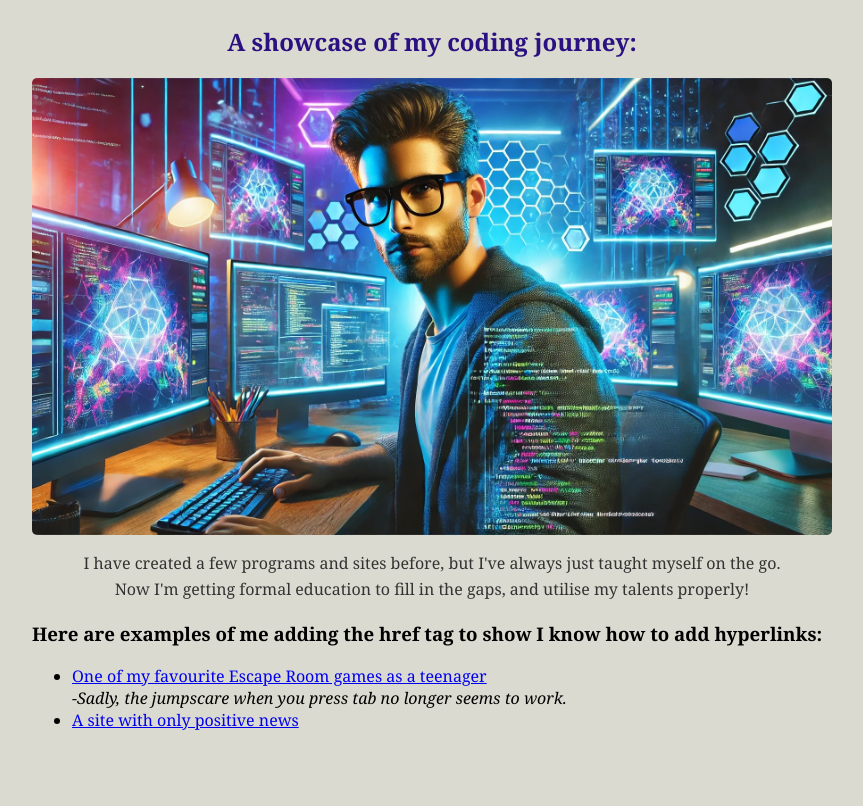
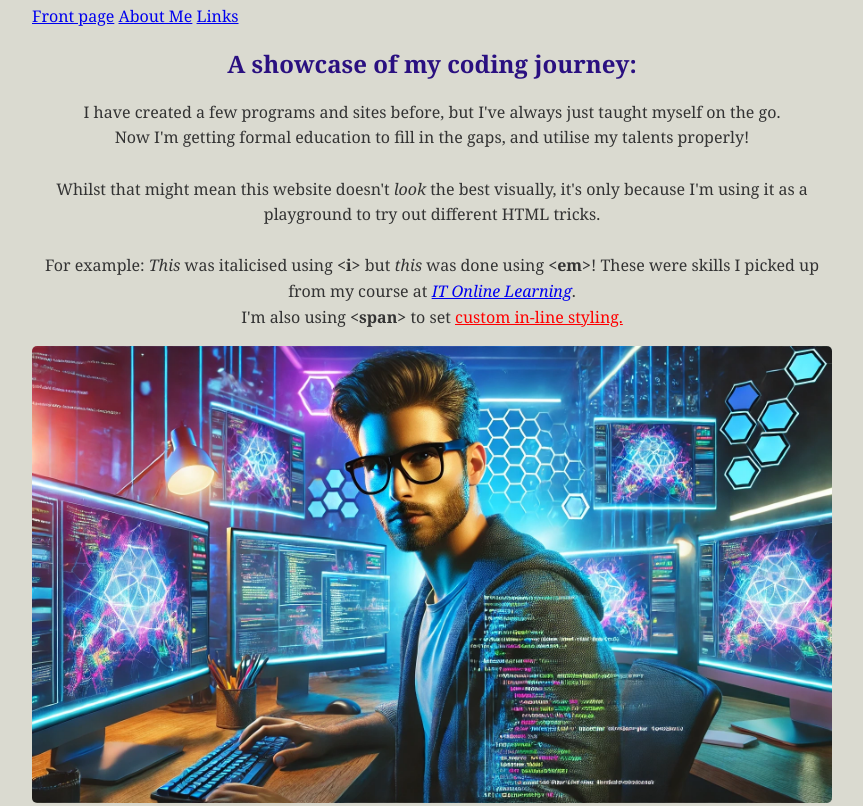
Before and after one commit to RyanHornsby/ProfilePage, a plain HTML site: page index.html in a window 1280 px wide. Shown: the top 806 px of the page, without its empty margins (208-1071 px from the left). Drawn offline with Linux system fonts and the light colour scheme.

Commit message:
Updating main page
This is my progress as of completing Module 3 - Practical Activity.

```diff
--- a/index.html
+++ b/index.html
@@ -7,16 +7,53 @@
     <link rel="stylesheet" href="style.css">
 </head>
 <body>
-        <h2>A showcase of my coding journey:</h2>
-        <!--Now adding an image to show me as relatable-->
-        <img src="Images/ImBehindSevenScreens.webp" alt="An AI generated image (so it's copyright free lol) of a generic coding guy with tons of monitors">
+    <!--Navigation section-->
+    <div class = "nav-section">
+        <nav>
+            <a href="#home">Front page</a>
+            <a href="#about">About Me</a>
+            <a href="#links">Links</a>
+        </nav>
+    </div>
+
+    <!--Header section-->
+    <div class="header">
+        <h2 id="home">A showcase of my coding journey:</h2>
+    </div>
+
+    <!--Main section-->
+    <div class="main-section">
+        <!--About section-->
+        <div class="about-section" id="about">
             <p>I have created a few programs and sites before, but I've always just taught myself on the go.<br>
-            Now I'm getting formal education to fill in the gaps, and utilise my talents properly!</p>
-        <h3>Here are examples of me adding the href tag to show I know how to add hyperlinks:</h3>
+            Now I'm getting formal education to fill in the gaps, and utilise my talents properly!<br><br>
+            Whilst that might mean this website doesn't <i>look</i> the best visually, it's only because I'm using it as a playground to try out different <abbr>HTML</abbr> tricks.<br><br>
+            For example: <i>This</i> was italicised using <b>&lt;i&gt;</b> but <em>this</em> was done using <strong>&lt;em&gt;</strong>!
+            These were skills I picked up from my course at <cite><a href="https://www.itonlinelearning-academy.com/" target="_blank">IT Online Learning</a></cite>.<br>
+            I'm also using <b>&lt;span&gt;</b> to set <span style="color:red; text-decoration: underline;">custom in-line styling.</span>
+            </p>
+        </div>
+
+        <!--Image section-->
+        <div class="image-section">
+            <img src="Images/ImBehindSevenScreens.webp" alt="An AI generated image (so it's copyright free lol) of a generic coding guy with tons of monitors" id="normalImage">
+            <img src="Images/ImBehindSevenScreensHover.webp" alt="Stop it, you." id="hoverImage">
+        </div>
+
+        <!--Links section-->
+        <div class="links-section" id="links">
+            <h3>Here are examples of me adding the <abbr>href</abbr> tag to show I know how to add hyperlinks:</h3>
             <ul>
                 <li><a href="https://flashmuseum.org/the-scarlet-room/">One of my favourite Escape Room games as a teenager</a></li>
-            <i>-Sadly, the jumpscare when you press tab no longer seems to work.</i>
+                <i>&nbsp;&nbsp;&nbsp;&nbsp;&nbsp;&nbsp;&nbsp;&nbsp;&nbsp;&nbsp;&nbsp;-Sadly, the jumpscare when you press tab no longer seems to work.</i>
                 <li><a href="https://www.positive.news/">A site with only positive news</a></li>
             </ul>
+        </div>
+    </div>
+
+    <!--Footer section-->
+    <div class="footer-section">
+        <a href="mailto:RyanHornsby@outlook.com"><p>&copy; 2025 Ryan Hornsby<sup>TM</sup></p></a>
+    </div>
 </body>
 </html>
```
Lines whose indentation alone changed are shown as unchanged.
